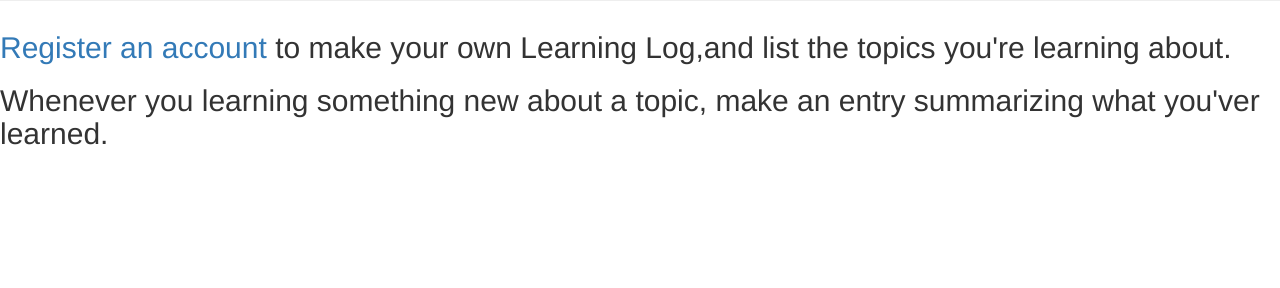
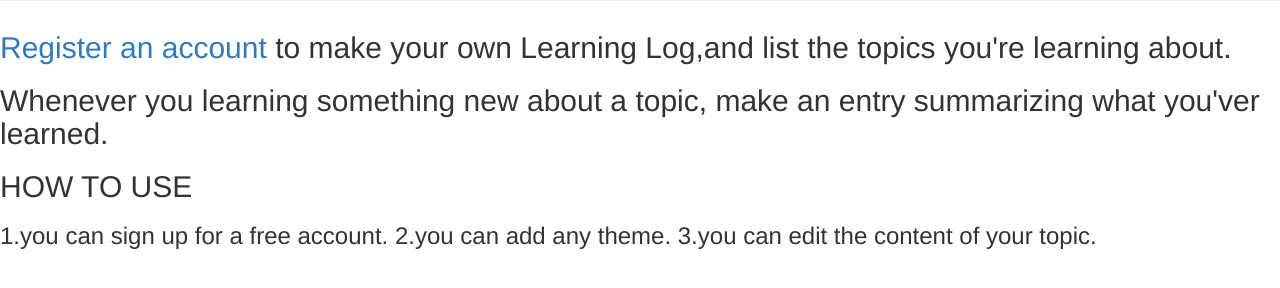
Before and after one commit to linzowo/django_app-learning_log, a Django app: page / in a window 1280 px wide. Shown: the part 265-553 px from the top of the page. Run offline with Django 3.2, Linux system fonts and the light colour scheme; some libraries are stand-ins or nearby versions.

Commit message:
尝试添加主题公开属性

```diff
--- a/learning_logs/models.py
+++ b/learning_logs/models.py
@@ -10,6 +10,7 @@ class Topic(models.Model):
     text = models.CharField(max_length=200)
     date_added = models.DateTimeField(auto_now_add=True)
     owner = models.ForeignKey(User)
+    public = False
 
     def __unicode__(self):
         """返回模型的字符串表示"""
--- a/learning_logs/templates/learning_logs/index.html
+++ b/learning_logs/templates/learning_logs/index.html
@@ -15,4 +15,12 @@
     Whenever you learning something new about a topic, make an entry
     summarizing what you'ver learned.
   </h2>
+  <h2>
+    HOW TO USE
+  </h2>
+  <h3>
+    1.you can sign up for a free account.
+    2.you can add any theme.
+    3.you can edit the content of your topic.
+  </h3>
 {% endblock content %}
```
Also changed, not shown: learning_logs/templates/learning_logs/new_topic.html (+11 -0 lines).
